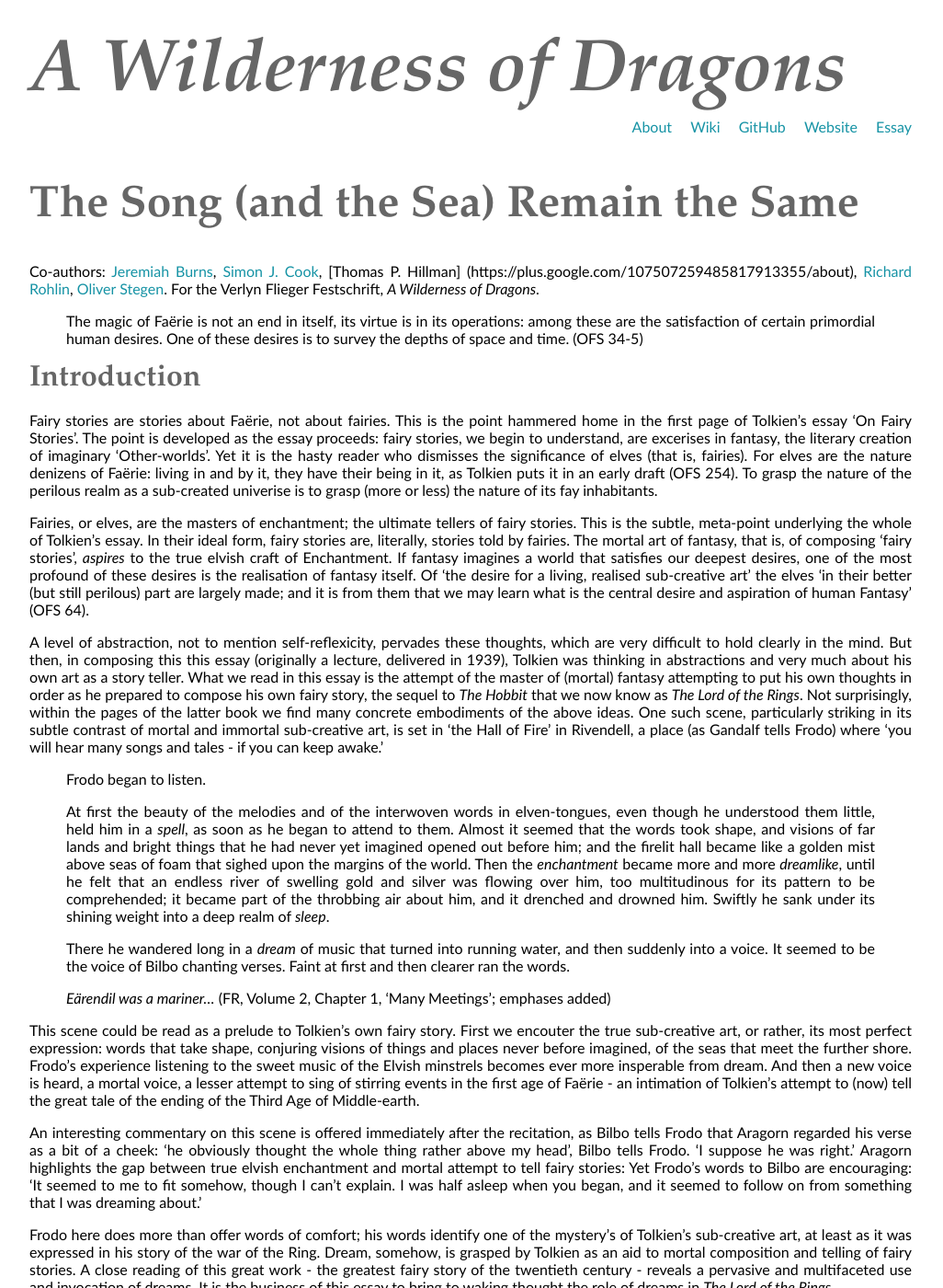
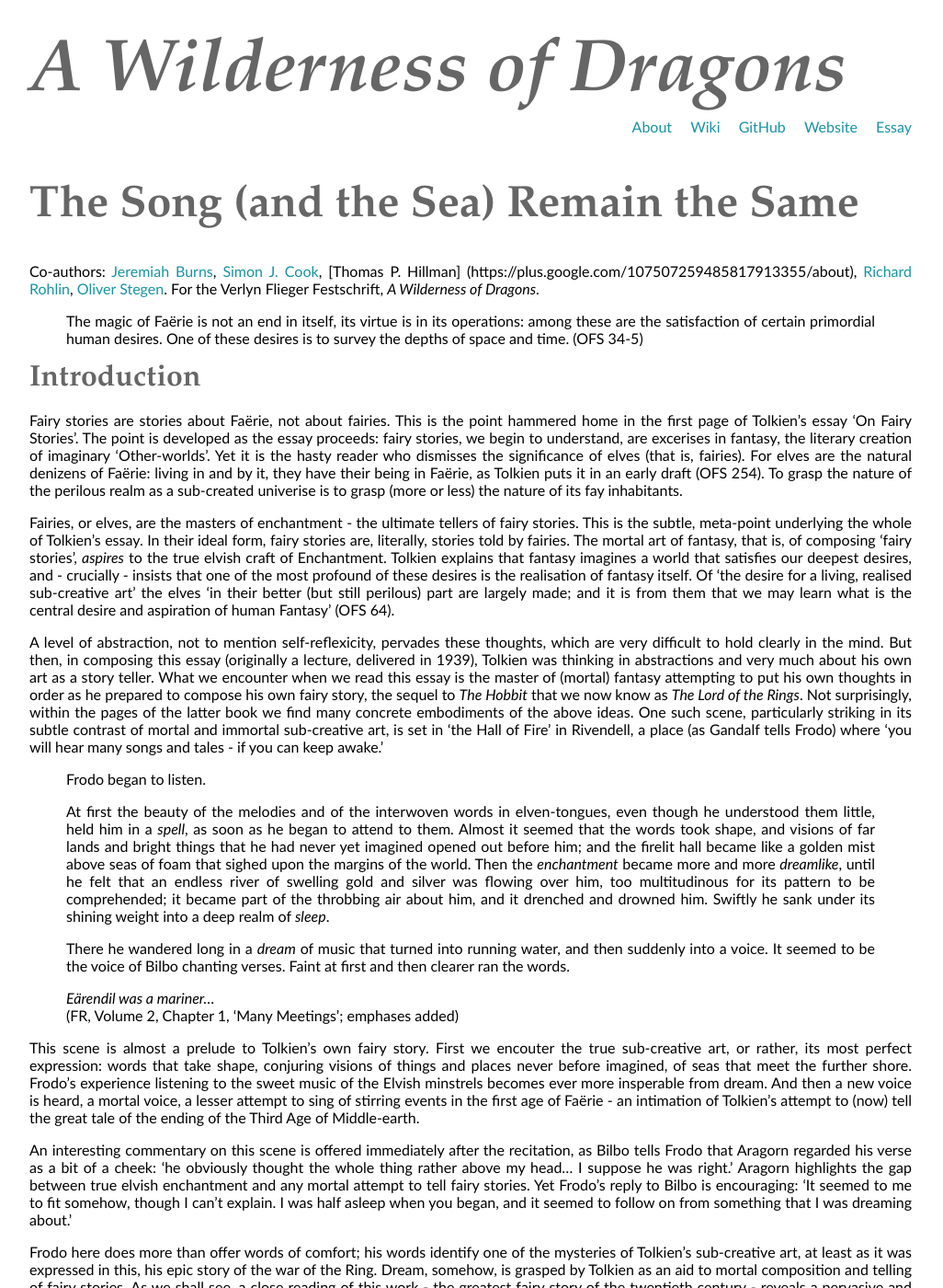
Before and after one commit to uoou/AWildernessOfDragons, a Jekyll site: the page built from essay.md, in a window 1280 px wide and 1400 px high. Shown: the whole window at 92% size, without its empty margins (0-1026 px from the left). Built offline with Jekyll 4.4.1, drawn with Linux system fonts in a browser that asks for light colours; Markdown is read by kramdown in place of the engine named in the settings; some of the changed text lies outside the part shown.

Commit message:
Update essay.md

```diff
--- a/essay.md
+++ b/essay.md
@@ -9,11 +9,11 @@
 
 ###Introduction
 
-Fairy stories are stories about Faërie, not about fairies. This is the point hammered home in the first page of Tolkien's essay 'On Fairy Stories'. The point is developed as the essay proceeds: fairy stories, we begin to understand, are excerises in fantasy, the literary creation of  imaginary 'Other-worlds'. Yet it is the hasty reader who dismisses the significance of elves (that is, fairies). For elves are the nature denizens of Faërie: living in and by it, they have their being in it, as Tolkien puts it in an early draft (OFS 254). To grasp the nature of the perilous realm as a sub-created univerise is to grasp (more or less) the nature of its fay inhabitants.
+Fairy stories are stories about Faërie, not about fairies. This is the point hammered home in the first page of Tolkien's essay 'On Fairy Stories'. The point is developed as the essay proceeds: fairy stories, we begin to understand, are excerises in fantasy, the literary creation of  imaginary 'Other-worlds'. Yet it is the hasty reader who dismisses the significance of elves (that is, fairies). For elves are the natural denizens of Faërie: living in and by it, they have their being in Faërie, as Tolkien puts it in an early draft (OFS 254). To grasp the nature of the perilous realm as a sub-created univerise is to grasp (more or less) the nature of its fay inhabitants.
 
-Fairies, or elves, are the masters of enchantment; the ultimate tellers of fairy stories. This is the subtle, meta-point underlying the whole of Tolkien's essay. In their ideal form, fairy stories are, literally, stories told by fairies. The mortal art of fantasy, that is, of composing 'fairy stories', *aspires* to the true elvish craft of Enchantment. If fantasy imagines a world that satisfies our deepest desires, one of the most profound of these desires is the realisation of fantasy itself. Of 'the desire for a living, realised sub-creative art' the elves 'in their better (but still perilous) part are largely made; and it is from them that we may learn what is the central desire and aspiration of human Fantasy' (OFS 64).
+Fairies, or elves, are the masters of enchantment - the ultimate tellers of fairy stories. This is the subtle, meta-point underlying the whole of Tolkien's essay. In their ideal form, fairy stories are, literally, stories told by fairies. The mortal art of fantasy, that is, of composing 'fairy stories', *aspires* to the true elvish craft of Enchantment. Tolkien explains that fantasy imagines a world that satisfies our deepest desires, and - crucially - insists that one of the most profound of these desires is the realisation of fantasy itself. Of 'the desire for a living, realised sub-creative art' the elves 'in their better (but still perilous) part are largely made; and it is from them that we may learn what is the central desire and aspiration of human Fantasy' (OFS 64).
 
-A level of abstraction, not to mention self-reflexicity, pervades these thoughts, which are very difficult to hold clearly in the mind. But then, in composing this this essay (originally a lecture, delivered in 1939), Tolkien was thinking in abstractions and very much about his own art as a story teller. What we read in this essay is the attempt of the master of (mortal) fantasy attempting to put his own thoughts in order as he prepared to compose his own fairy story, the sequel to *The Hobbit* that we now know as *The Lord of the Rings*. Not surprisingly, within the pages of the latter book we find many concrete embodiments of the above ideas. One such scene, particularly striking in its subtle contrast of mortal and immortal sub-creative art, is set in 'the Hall of Fire' in Rivendell, a place (as Gandalf tells Frodo) where 'you will hear many songs and tales - if you can keep awake.'
+A level of abstraction, not to mention self-reflexicity, pervades these thoughts, which are very difficult to hold clearly in the mind. But then, in composing this essay (originally a lecture, delivered in 1939), Tolkien was thinking in abstractions and very much about his own art as a story teller. What we encounter when we read this essay is the master of (mortal) fantasy attempting to put his own thoughts in order as he prepared to compose his own fairy story, the sequel to *The Hobbit* that we now know as *The Lord of the Rings*. Not surprisingly, within the pages of the latter book we find many concrete embodiments of the above ideas. One such scene, particularly striking in its subtle contrast of mortal and immortal sub-creative art, is set in 'the Hall of Fire' in Rivendell, a place (as Gandalf tells Frodo) where 'you will hear many songs and tales - if you can keep awake.'
 
 >Frodo began to listen.
 
@@ -21,18 +21,20 @@
 
 >There he wandered long in a *dream* of music that turned into running water, and then suddenly into a voice. It seemed to be the voice of Bilbo chanting verses. Faint at first and then clearer ran the words.
 
->*Eärendil was a mariner...*      (FR, Volume 2, Chapter 1, 'Many Meetings'; emphases added)
+>*Eärendil was a mariner...*
+>(FR, Volume 2, Chapter 1, 'Many Meetings'; emphases added)
 
-This scene could be read as a prelude to Tolkien's own fairy story. First we encouter the true sub-creative art, or rather, its most perfect expression: words that take shape, conjuring visions of things and places never before imagined, of the seas that meet the further shore. Frodo's experience listening to the sweet music of the Elvish minstrels becomes ever more insperable from dream. And then a new voice is heard, a mortal voice, a lesser attempt to sing of stirring events in the first age of Faërie - an intimation of Tolkien's attempt to (now) tell the great tale of the ending of the Third Age of Middle-earth.
+This scene is almost a prelude to Tolkien's own fairy story. First we encouter the true sub-creative art, or rather, its most perfect expression: words that take shape, conjuring visions of things and places never before imagined, of seas that meet the further shore. Frodo's experience listening to the sweet music of the Elvish minstrels becomes ever more insperable from dream. And then a new voice is heard, a mortal voice, a lesser attempt to sing of stirring events in the first age of Faërie - an intimation of Tolkien's attempt to (now) tell the great tale of the ending of the Third Age of Middle-earth.
 
-An interesting commentary on this scene is offered immediately after the recitation, as Bilbo tells Frodo that Aragorn regarded his verse as a bit of a cheek: 'he obviously thought the whole thing rather above my head', Bilbo tells Frodo. 'I suppose he was right.' Aragorn highlights the gap between true elvish enchantment and mortal attempt to tell fairy stories:  Yet Frodo's words to Bilbo are encouraging: 'It seemed to me to fit somehow, though I can't explain. I was half asleep when you began, and it seemed to follow on from something that I was dreaming about.'
+An interesting commentary on this scene is offered immediately after the recitation, as Bilbo tells Frodo that Aragorn regarded his verse as a bit of a cheek: 'he obviously thought the whole thing rather above my head... I suppose he was right.' Aragorn highlights the gap between true elvish enchantment and any mortal attempt to tell fairy stories.  Yet Frodo's reply to Bilbo is encouraging: 'It seemed to me to fit somehow, though I can't explain. I was half asleep when you began, and it seemed to follow on from something that I was dreaming about.'
 
-Frodo here does more than offer words of comfort; his words identify one of the mystery's of Tolkien's sub-creative art, at least as it was expressed in his story of the war of the Ring. Dream, somehow, is grasped by Tolkien as an aid to mortal composition and telling of fairy stories. A close reading of this great work - the greatest fairy story of the twentieth century - reveals a pervasive and multifaceted use and invocation of dreams. It is the business of this essay to bring to waking thought the role of dreams in *The Lord of the Rings*.
+Frodo here does more than offer words of comfort; his words identify one of the mysteries of Tolkien's sub-creative art, at least as it was expressed in this, his epic story of the war of the Ring. Dream, somehow, is grasped by Tolkien as an aid to mortal composition and telling of fairy stories. As we shall see, a close reading of this work - the greatest fairy story of the twentieth century - reveals a pervasive and multifaceted use and invocation of dreams. It is the business of this essay to bring to waking thought the role of dreams in *The Lord of the Rings*.
 
 
 ###*A Question of Time*
 
-It was Verlyn Flieger who pointed the way... [Here we summarize Fliger's AQT and then courteously draw attention to what we regard as its shortcomings, which Tom identifies with the two late chapters dealing with Frodo's dreams.]
+It was Verlyn Flieger who pointed the way...
+[Here we summarize Fliger's AQT and then courteously draw attention to what we regard as its shortcomings, which Tom identifies with the two late chapters dealing with Frodo's dreams.]
 
 
 ###Another Section
```
